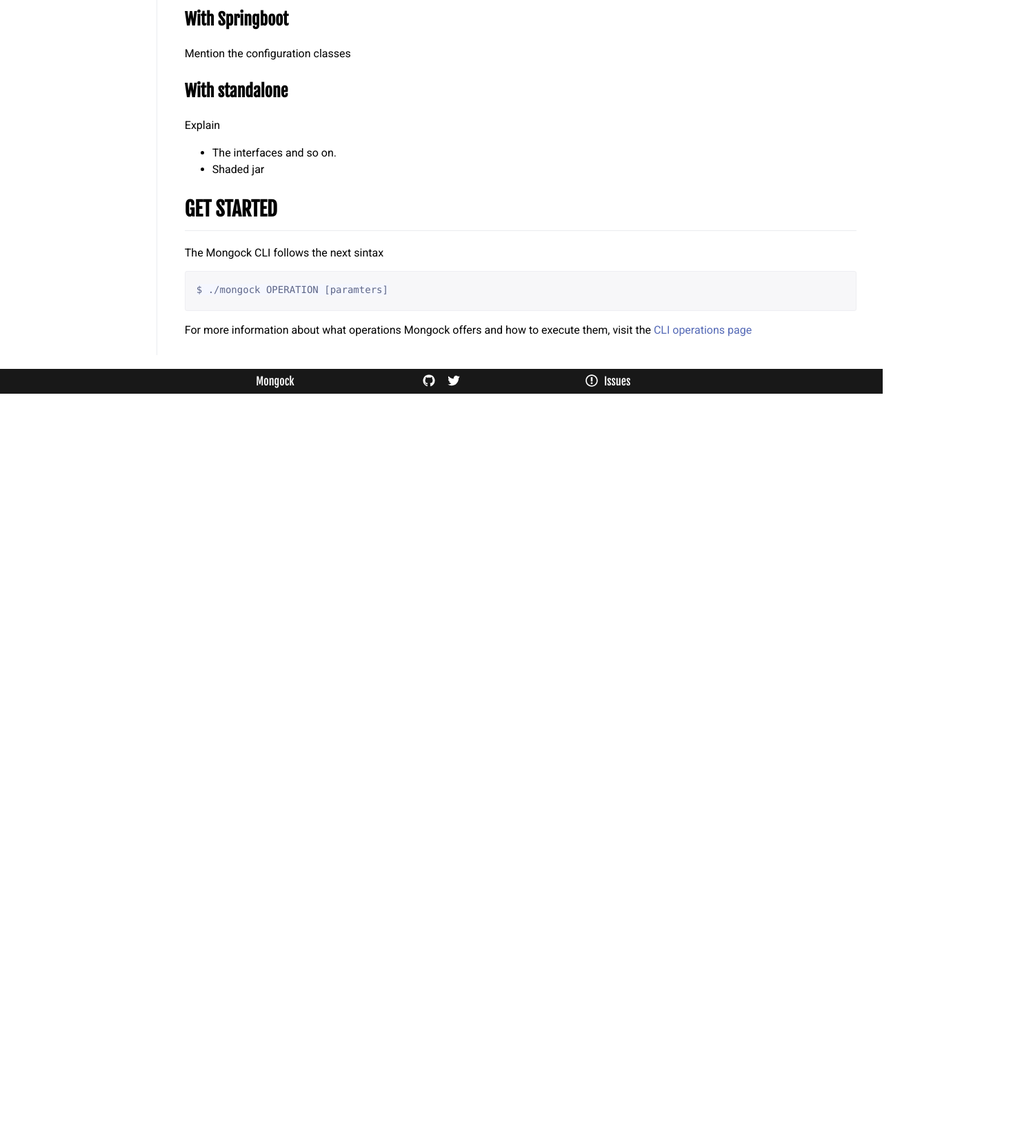
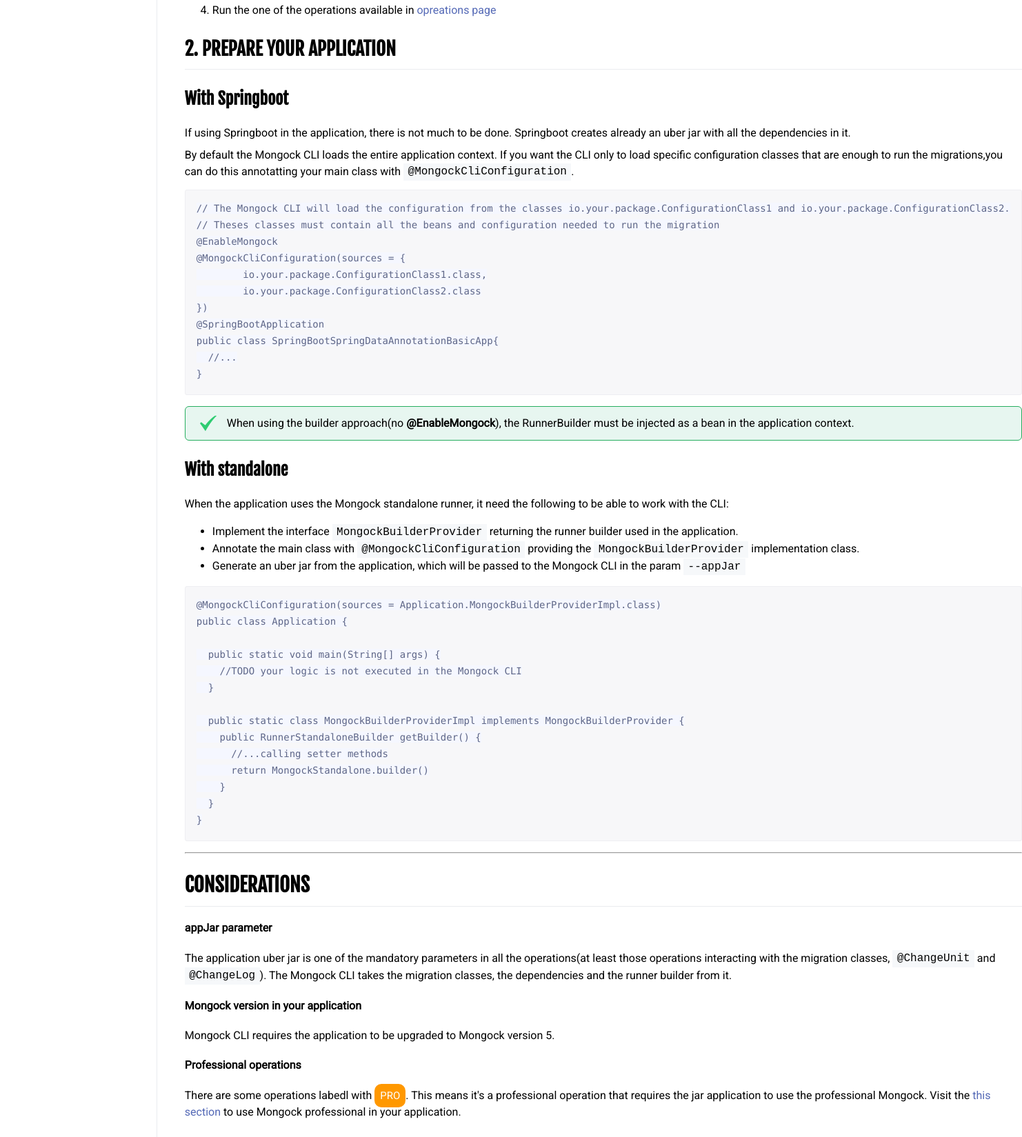
Before and after one commit to mraible/mongock-docs, an Eleventy site: page site/cli/cli.md in a window 1280 px wide. Shown: the part 784-2433 px from the top of the page at 69% size, 1482 px wide, since content can reach past the window. Before the commit the page ends 1355 px from the top, so only its background shows below. Built offline with nearby package versions, Linux system fonts and the light colour scheme; Eleventy itself is replaced by a stand-in of ours; code samples lack their colours; files that its build step writes are made by us from their sources; what markdown-it-table-of-contents would draw is missing.

Commit message:
CLI main

````diff
--- a/site/cli/cli.md
+++ b/site/cli/cli.md
@@ -11,40 +11,71 @@
 
 # Introduction
 
-Mongock also offers the possibility to execute migrations and other operations via CLI.
-
-**Mention the application jar needs to be passed as parameter**
-
-# Requirements
-Explain
-- Version 5
-- --appJar
+So far we have explained how to run Mongock as part of your application, normally at the application's startup stage. This section explains how to run those migrations, and other operations, independely from the CLI.
 
 # Steps
 
 ## 1. Install CLI
-1. Download the latest version of the **mongock-cli-LATEST_VERSION.zip** from [here](https://repo.maven.apache.org/maven2/io/mongock/mongock-cli/)
+1. Download the latest version of the **mongock-cli-LATEST_VERSION.zip** from [![Maven Central](https://maven-badges.herokuapp.com/maven-central/io.mongock/mongock-cli/badge.png)](https://repo.maven.apache.org/maven2/io/mongock/mongock-cli/)
 2. Unzip it
 3. Open a terminal and locate it inside the unzipped folder
+4. Run the one of the operations available in [opreations page](/cli/operations)
 
 
 ## 2. Prepare your application
 
 ### With Springboot
-Mention the configuration classes
+If using Springboot in the application, there is not much to be done. Springboot creates already an uber jar with all the dependencies in it.
+
+By default the Mongock CLI loads the entire application context. If you want the CLI only to load specific configuration classes that are enough to run the migrations,you can do this annotatting your main class with `@MongockCliConfiguration`.
+
+```java
+// The Mongock CLI will load the configuration from the classes io.your.package.ConfigurationClass1 and io.your.package.ConfigurationClass2.
+// Theses classes must contain all the beans and configuration needed to run the migration
+@EnableMongock
+@MongockCliConfiguration(sources = {
+        io.your.package.ConfigurationClass1.class,
+        io.your.package.ConfigurationClass2.class
+})
+@SpringBootApplication
+public class SpringBootSpringDataAnnotationBasicApp{
+  //...
+}
+```
+<div class="success">When using the builder approach(no <b>@EnableMongock</b>), the RunnerBuilder must be injected as a bean in the application context.</div>
 
 ### With standalone
 
-Explain
-- The interfaces and so on.
-- Shaded jar
+When the application uses the Mongock standalone runner, it need the following to be able to work with the CLI:
+- Implement the interface `MongockBuilderProvider` returning the runner builder used in the application.
+- Annotate the main class with `@MongockCliConfiguration` providing the `MongockBuilderProvider` implementation class.
+- Generate an uber jar from the application, which will be passed to the Mongock CLI in the param `--appJar`
 
-# Get started
+```java
+@MongockCliConfiguration(sources = Application.MongockBuilderProviderImpl.class)
+public class Application {
 
-The Mongock CLI follows the next sintax
+  public static void main(String[] args) {
+    //TODO your logic is not executed in the Mongock CLI
+  }
 
-```bash
-$ ./mongock OPERATION [paramters]
+  public static class MongockBuilderProviderImpl implements MongockBuilderProvider {
+    public RunnerStandaloneBuilder getBuilder() {
+      //...calling setter methods
+      return MongockStandalone.builder()
+    }
+  }
+}
 ```
 
-For more information about what operations Mongock offers and how to execute them, visit the [CLI operations page](/cli/operations)
+-----------------------------
+# Considerations
+#### appJar parameter
+The application uber jar is one of the mandatory parameters in all the operations(at least those operations interacting with the migration classes, `@ChangeUnit` and `@ChangeLog`). The Mongock CLI takes the migration classes, the dependencies and the runner builder from it.
+
+#### Mongock version in your application
+Mongock CLI requires the application to be upgraded to Mongock version 5.
+
+#### Professional operations
+
+There are some  operations labedl with <span class="professional">PRO</span>. This means it's a professional operation that requires the jar application to use the professional Mongock. Visit the [this section](/runner#professional) to use Mongock professional in your application.
````
Also changed, not shown: 1 other file.
